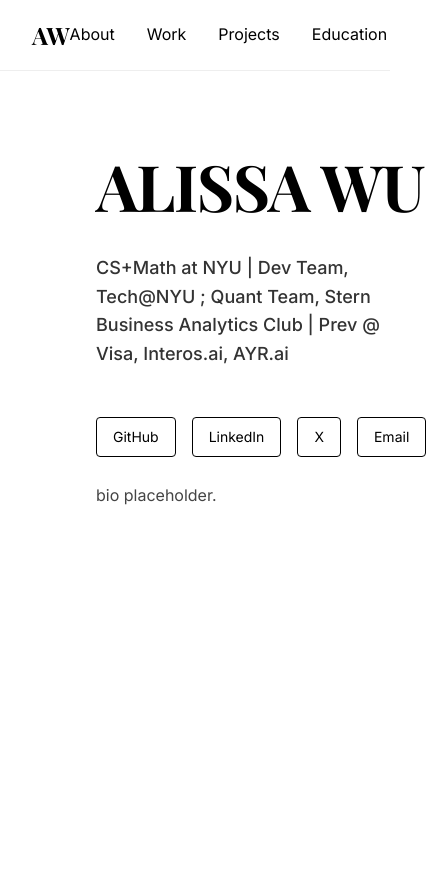
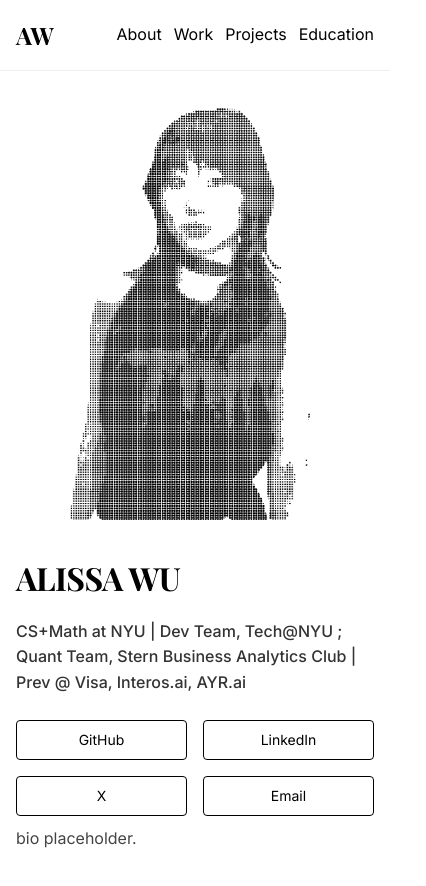
Before and after one commit to alissawu/alissasite, a Next.js app: page / in a window 390 px wide. Shown: the top 886 px of the page, 426 px wide, since content can reach past the window. Built offline with nearby package versions, Linux system fonts and the light colour scheme.

Commit message:
testing not using next Image component to see if that's the issue w image not rendering on mobile

```diff
--- a/src/app/globals.css
+++ b/src/app/globals.css
@@ -103,7 +103,8 @@
 .social-links {
   display: flex;
   gap: 1rem;
-  margin: 1.5rem 0;
+  margin-top: 0;
+  margin-bottom: 0.5rem;
 }
 .social-links a {
   padding: 0.5rem 1rem;
@@ -117,3 +118,59 @@
   color: white;
   text-decoration: none;
 }
+/* MOBILE RESPONSIVE - Tablet/Phone resizing, reorientation of photo & stuff */
+/* Tablet ≤ 768px */
+@media (max-width: 768px) {
+  h1 {
+    font-size: 3rem;
+  }
+
+  .hero {
+    grid-template-columns: 1fr;
+    gap: 2rem;
+  }
+
+  .portrait-img {
+    max-width: 300px;
+  }
+
+  nav {
+    padding: 1rem;
+  }
+
+  nav ul {
+    gap: 1rem;
+  }
+
+  main {
+    padding: 2rem 1rem;
+  }
+}
+/* Mobile ≤ 480px */
+@media (max-width: 480px) {
+  h1 {
+    font-size: 2rem;
+  }
+
+  .tagline {
+    font-size: 1rem;
+  }
+
+  .portrait-img {
+    max-width: 250px;
+  }
+
+  nav ul {
+    gap: 0.75rem;
+    font-size: 0.875rem;
+  }
+
+  .social-links {
+    flex-wrap: wrap;
+  }
+
+  .social-links a {
+    flex: 0 0 calc(50% - 0.5rem);
+    text-align: center;
+  }
+}
--- a/src/app/page.tsx
+++ b/src/app/page.tsx
@@ -19,12 +19,9 @@
         <section className="hero">
           {/* dot art portrait. diff sizes for diff screen sizes */}
           <div className="portrait">
-            <Image
+            <img
               src="/portrait.png"
               alt="Alissa Wu"
-              width={729}
-              height={1214}
-              priority
               className="portrait-img"
             />
           </div>
```
